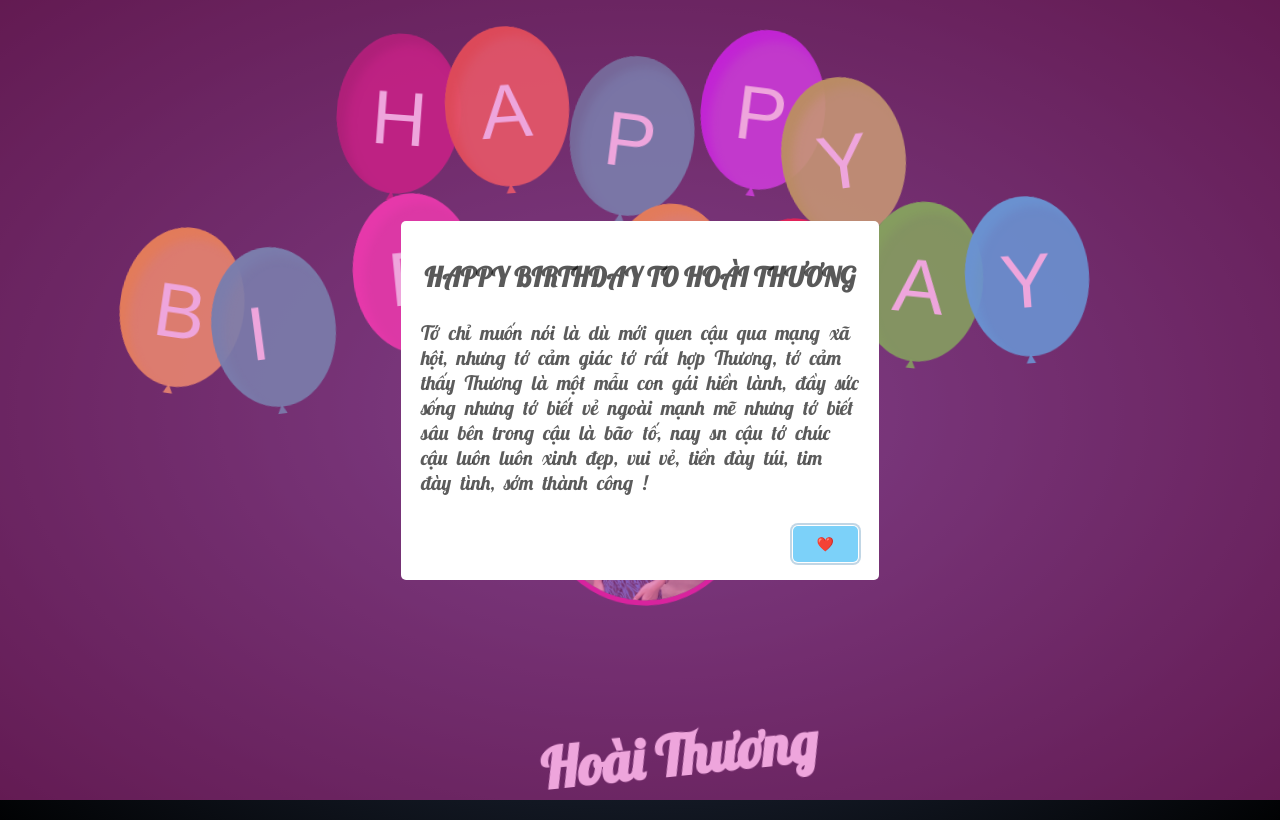
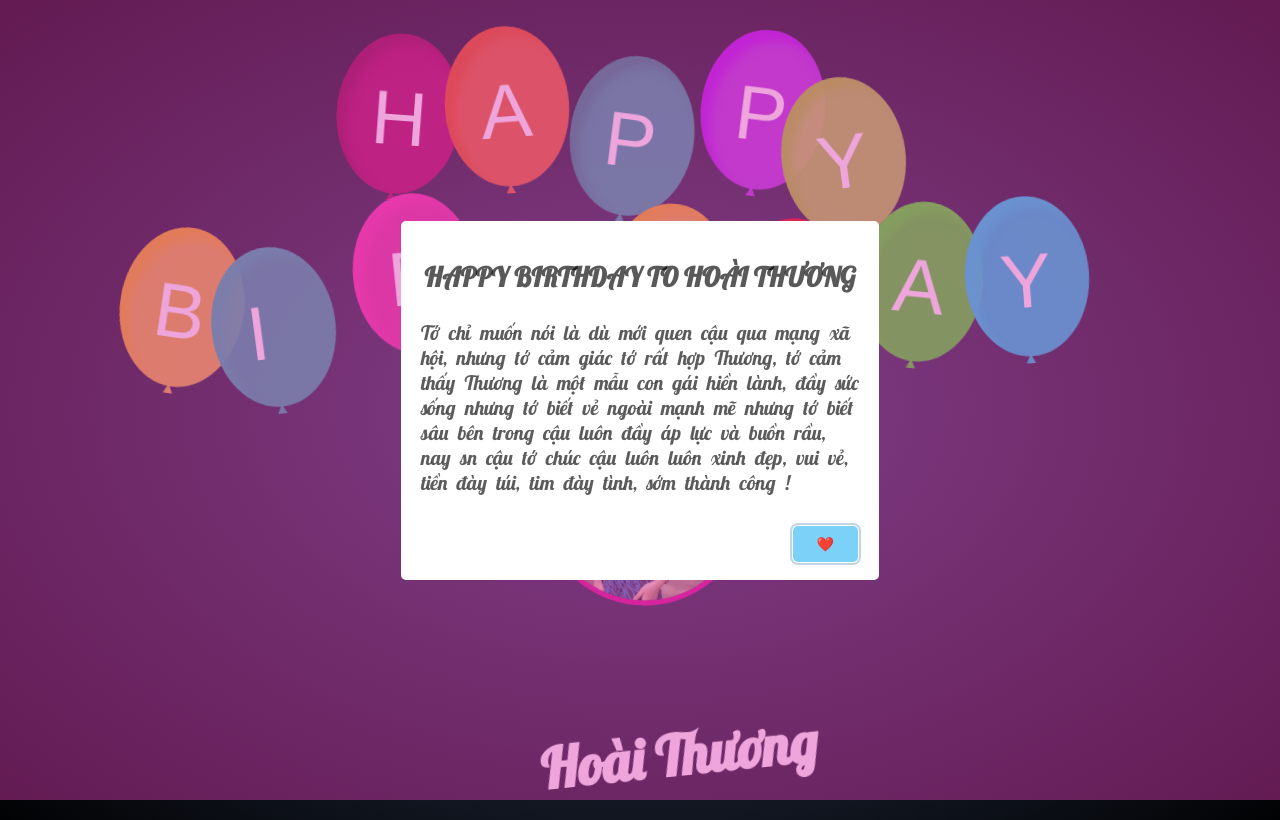
Before and after one commit to tranvietdung110102/super-pancake, a plain HTML site: page index.html in a window 1280 px wide. Both pictures are taken after a click on the element "Hoài Thương". Drawn offline with nearby package versions, Linux system fonts and the light colour scheme; a web font is replaced by a local one.

Commit message:
Update index.html

```diff
--- a/index.html
+++ b/index.html
@@ -76,7 +76,7 @@
                 // 6. Lời nhắn hiện ra khi bấm vào tên hoặc avatar
                 swal({
                     title: "HAPPY BIRTHDAY TO HOÀI THƯƠNG", // Tiêu đề của popup
-                    text: "Tớ chỉ muốn nói là dù mới quen cậu qua mạng xã hội, nhưng tớ cảm giác tớ rất hợp Thương, tớ cảm thấy Thương là một mẫu con gái hiền lành, đầy sức sống nhưng tớ biết vẻ ngoài mạnh mẽ nhưng tớ biết sâu bên trong cậu là bão tố, nay sn cậu tớ chúc cậu luôn luôn xinh đẹp, vui vẻ, tiền đày túi, tim đày tình, sớm thành công ! ", // Nội dung lời nhắn
+                    text: "Tớ chỉ muốn nói là dù mới quen cậu qua mạng xã hội, nhưng tớ cảm giác tớ rất hợp Thương, tớ cảm thấy Thương là một mẫu con gái hiền lành, đầy sức sống nhưng tớ biết vẻ ngoài mạnh mẽ nhưng tớ biết sâu bên trong cậu luôn đầy áp lực và buồn rầu, nay sn cậu tớ chúc cậu luôn luôn xinh đẹp, vui vẻ, tiền đày túi, tim đày tình, sớm thành công ! ", // Nội dung lời nhắn
                     button: {
                         text: "❤️️",
                     },
```
